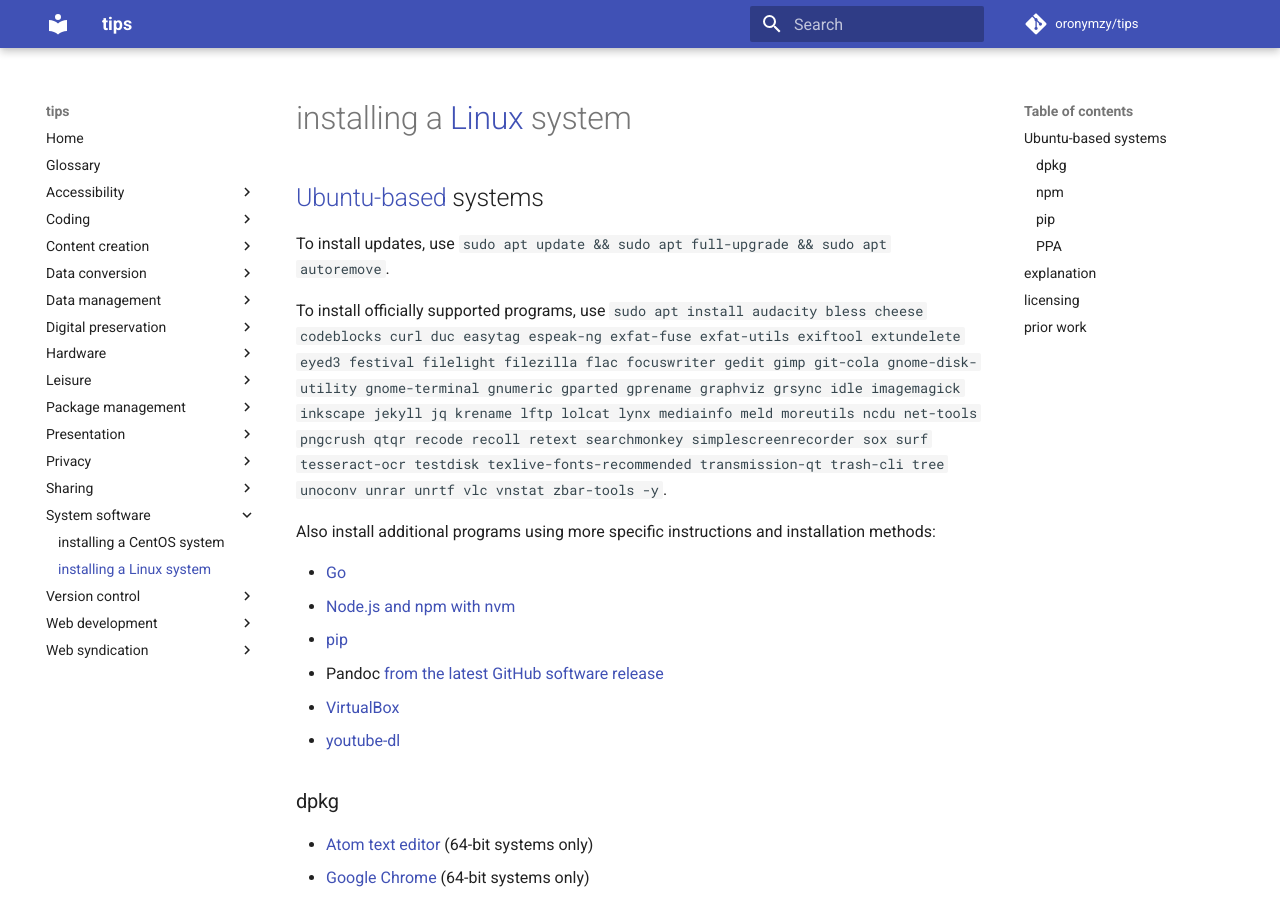
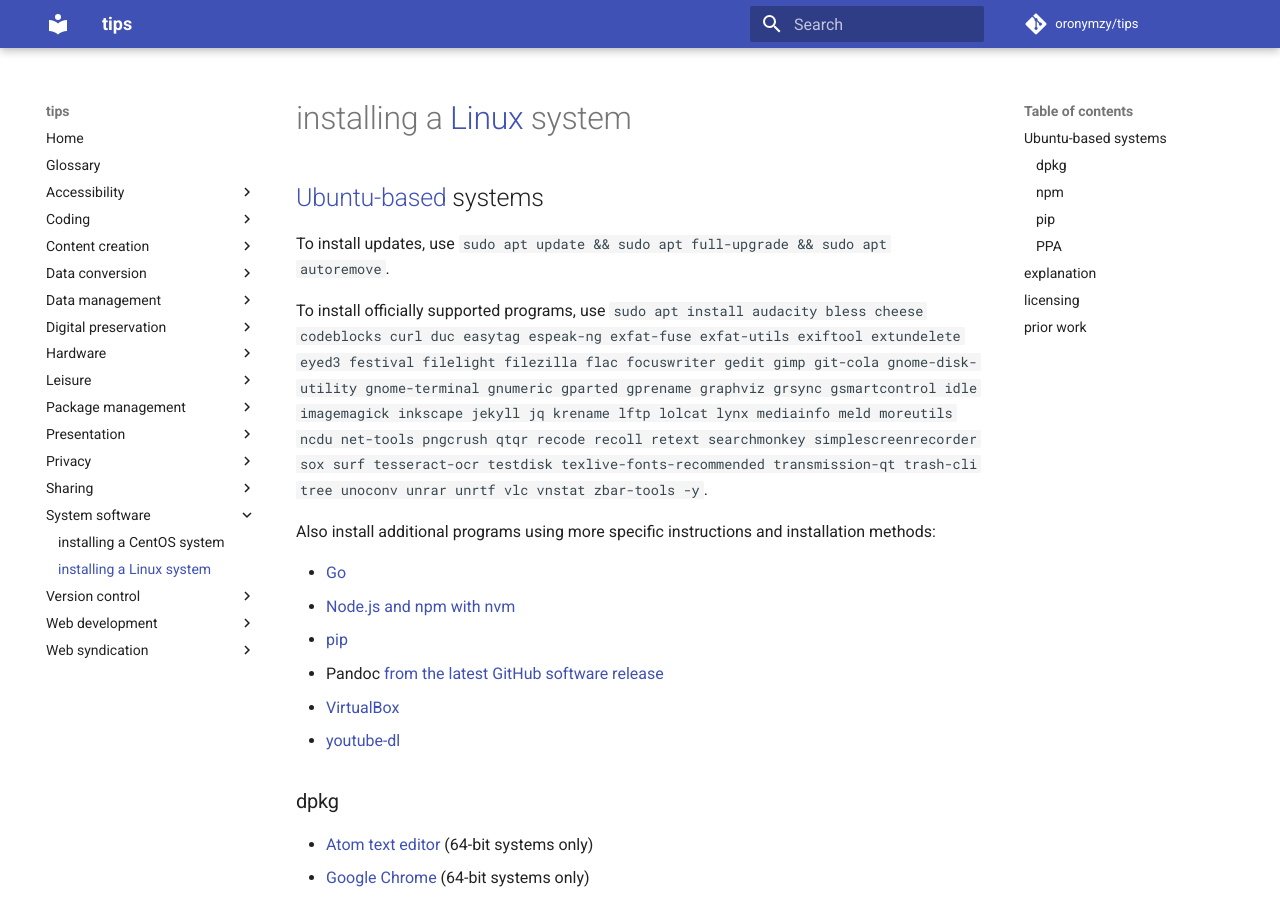
Before and after one commit to oronymzy/tips, an MkDocs documentation site: the page built from docs/insLnxS.md, in a window 1280 px wide and 900 px high. Built offline with MkDocs 1.6.1 and Material for MkDocs 9.7.7, drawn with Linux system fonts in a browser that asks for light colours; comment, search, counter and statistics services are not loaded; some of the changed text lies outside the part shown.

Commit message:
Add 'GSmartControl' package with table row, hyperlink, and footnote

```diff
--- a/docs/insLnxS.md
+++ b/docs/insLnxS.md
@@ -3,7 +3,7 @@
 
 To install updates, use `sudo apt update && sudo apt full-upgrade && sudo apt autoremove`.
 
-To install officially supported programs, use `sudo apt install audacity bless cheese codeblocks curl duc easytag espeak-ng exfat-fuse exfat-utils exiftool extundelete eyed3 festival filelight filezilla flac focuswriter gedit gimp git-cola gnome-disk-utility gnome-terminal gnumeric gparted gprename graphviz grsync idle imagemagick inkscape jekyll jq krename lftp lolcat lynx mediainfo meld moreutils ncdu net-tools pngcrush qtqr recode recoll retext searchmonkey simplescreenrecorder sox surf tesseract-ocr testdisk texlive-fonts-recommended transmission-qt trash-cli tree unoconv unrar unrtf vlc vnstat zbar-tools -y`.
+To install officially supported programs, use `sudo apt install audacity bless cheese codeblocks curl duc easytag espeak-ng exfat-fuse exfat-utils exiftool extundelete eyed3 festival filelight filezilla flac focuswriter gedit gimp git-cola gnome-disk-utility gnome-terminal gnumeric gparted gprename graphviz grsync gsmartcontrol idle imagemagick inkscape jekyll jq krename lftp lolcat lynx mediainfo meld moreutils ncdu net-tools pngcrush qtqr recode recoll retext searchmonkey simplescreenrecorder sox surf tesseract-ocr testdisk texlive-fonts-recommended transmission-qt trash-cli tree unoconv unrar unrtf vlc vnstat zbar-tools -y`.
 
 Also install additional programs using more specific instructions and installation methods:
 
@@ -74,6 +74,7 @@ For Lubuntu, install additional packages using `sudo apt install dolphin kate op
 | `gprename`                     | [GPRename]                                               | [batch renamer]                              | [GUI]          | [GNU GPL v3.0] [^insLnxS4]
 | `graphviz`                     | [Graphviz]                                               | [graph visualization]                        | [CLI]          | [Eclipse Public License 1.0] [^insLnxS30] [^insLnxS31]
 | `grsync`                       | [Grsync]                                                 | [file synchronization]                       | [GUI]          | [GNU GPL v2.0] [^insLnxS32]
+| `gsmartcontrol`                | [GSmartControl]                                          | [computer data storage] analyzer             | [GUI]          | [GNU GPL v2.0] or [GNU GPL v3.0] [^insLnxS48]
 | `idle`                         | [IDLE]                                                   | [IDE]                                        | [GUI]          | [PSFL] [^insLnxS33]
 | `imagemagick`                  | [ImageMagick]                                            | image manipulation                           | [CLI]          | [ImageMagick License] [^insLnxS34]
 | `inkscape`                     | [Inkscape]                                               | [vector graphics editor]                     | [GUI]          | [GNU GPL v3.0] or later[^insLnxS35]
@@ -125,6 +126,7 @@ For Lubuntu, install additional packages using `sudo apt install dolphin kate op
 [Gnumeric]: http://www.gnumeric.org/
 [Graphviz]: https://www.graphviz.org/
 [Grsync]: http://www.opbyte.it/grsync/
+[GSmartControl]: https://gsmartcontrol.sourceforge.io/home/index.php/
 [GUI]: https://en.wikipedia.org/wiki/Graphical_user_interface
 [IDE]: https://en.wikipedia.org/wiki/Integrated_development_environment
 [IDLE]: https://docs.python.org/3/library/idle.html
```
Also changed, not shown: other parts of docs/insLnxS.md (+1 -0 lines).
